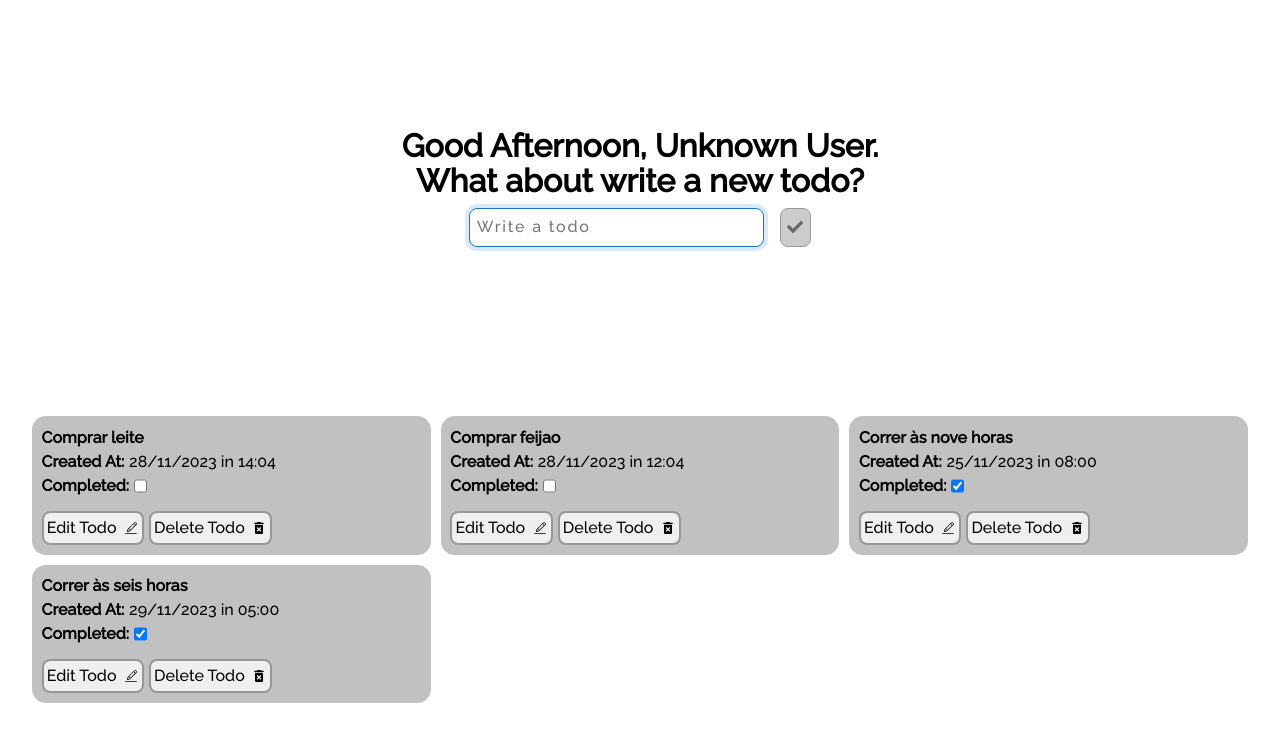
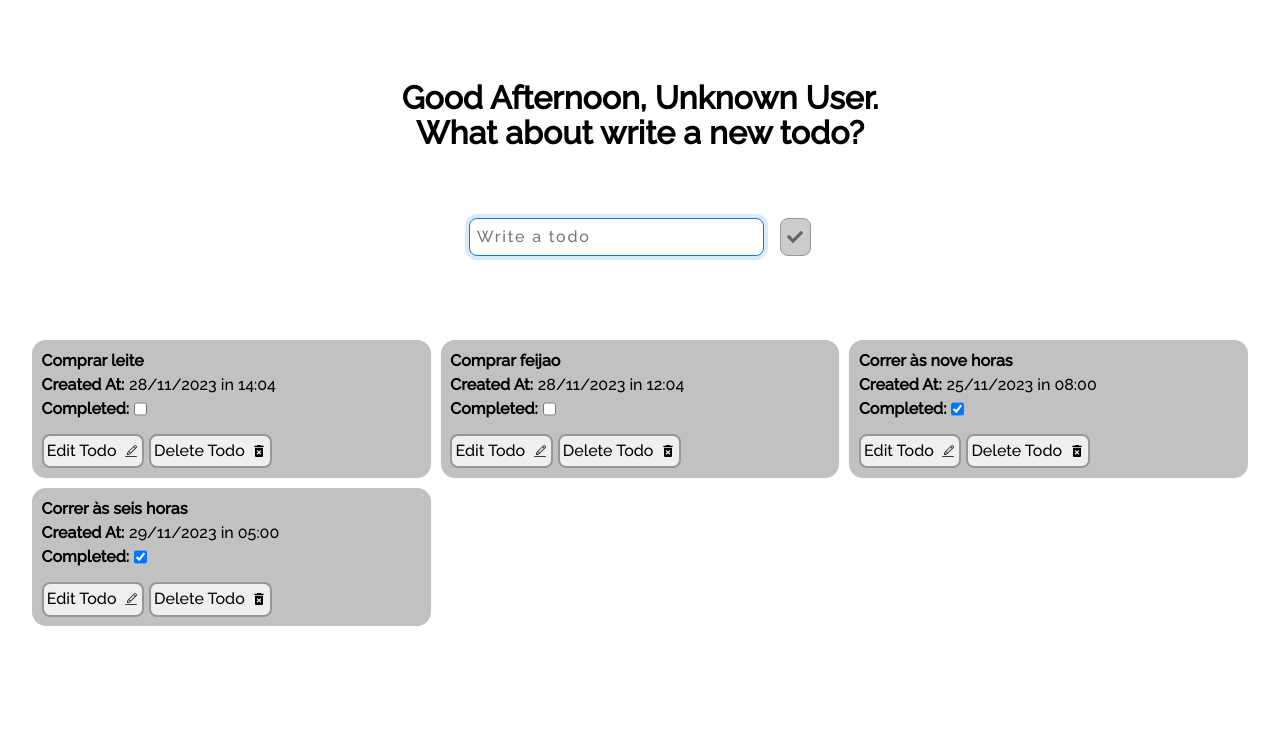
Before and after one commit to kaiohnr/todoList-app-react-redux, a React (Vite) app: page / in a window 1280 px wide. Shown: the top 742 px of the page. Built offline with nearby package versions, Linux system fonts and the light colour scheme.

Commit message:
added navbar component

```diff
--- a/src/App.jsx
+++ b/src/App.jsx
@@ -1,9 +1,11 @@
 import AddTodoForm from './features/todos/addTodoForm';
 import TodosList from './features/todos/TodosList';
+import Navbar from './components/Navbar';
 
 const App = () => {
   return (
     <div>
+      <Navbar />
       <AddTodoForm />
       <TodosList />
     </div>
--- /dev/null
+++ b/src/components/Navbar.jsx
@@ -0,0 +1,34 @@
+import styles from './Navbar.module.css';
+
+const Navbar = () => {
+  let now = new Date();
+
+  let isMorning = now.getHours() > 5 && now.getHours() <= 12;
+  let isAfternoon = now.getHours() > 12 && now.getHours() <= 18;
+  let isEvening = now.getHours() > 18 && now.getHours() <= 22;
+  let isNight = now.getHours() > 22 || now.getHours() <= 5;
+
+  const times = {
+    Morning: isMorning,
+    Afternoon: isAfternoon,
+    Evening: isEvening,
+    Night: isNight,
+  };
+
+  const keysInObj = Object.keys(times);
+
+  const getCurrentTime = keysInObj.filter(function (key) {
+    return times[key];
+  });
+
+  return (
+    <div className={styles['navbar-container']}>
+      <h1>
+        Good {getCurrentTime[0]}, Unknown User. <br />
+        What about write a new todo?
+      </h1>
+    </div>
+  );
+};
+
+export default Navbar;
--- /dev/null
+++ b/src/components/Navbar.module.css
@@ -0,0 +1,6 @@
+.navbar-container {
+  text-align: center;
+  font-family: 'Raleway', sans-serif;
+  padding: 1rem;
+  margin: 4rem auto 1.6rem auto;
+}
--- a/src/features/todos/addTodoForm.jsx
+++ b/src/features/todos/addTodoForm.jsx
@@ -33,29 +33,10 @@ const AddTodoForm = () => {
     dispatch(clearValues());
   }
 
-  let now = new Date();
 
-  let isMorning = now.getHours() > 5 && now.getHours() <= 12;
-  let isAfternoon = now.getHours() > 12 && now.getHours() <= 18;
-  let isEvening = now.getHours() > 18 && now.getHours() <= 22;
-  let isNight = now.getHours() > 22 || now.getHours() <= 5;
-
-  const times = {
-    Morning: isMorning,
-    Afternoon: isAfternoon,
-    Evening: isEvening,
-    Night: isNight,
-  };
-
-  const keysInObj = Object.keys(times);
-
-  const getCurrentTime = keysInObj.filter(function (key) {
-    return times[key];
-  });
 
   return (
     <div className={styles['container']}>
-      <h1>Good {getCurrentTime[0]}, Unknown User. What about write a new todo?</h1>
       <div className={styles['form-container']}>
         <input
           autoCapitalize="true"
--- a/src/features/todos/addTodoForm.module.css
+++ b/src/features/todos/addTodoForm.module.css
@@ -3,7 +3,7 @@
   font-family: 'Raleway', sans-serif;
   width: 50%;
   padding: 1rem;
-  margin: 7rem auto;
+  margin: 1rem auto 1.6rem auto;
 }
 
 .form-container {
```
